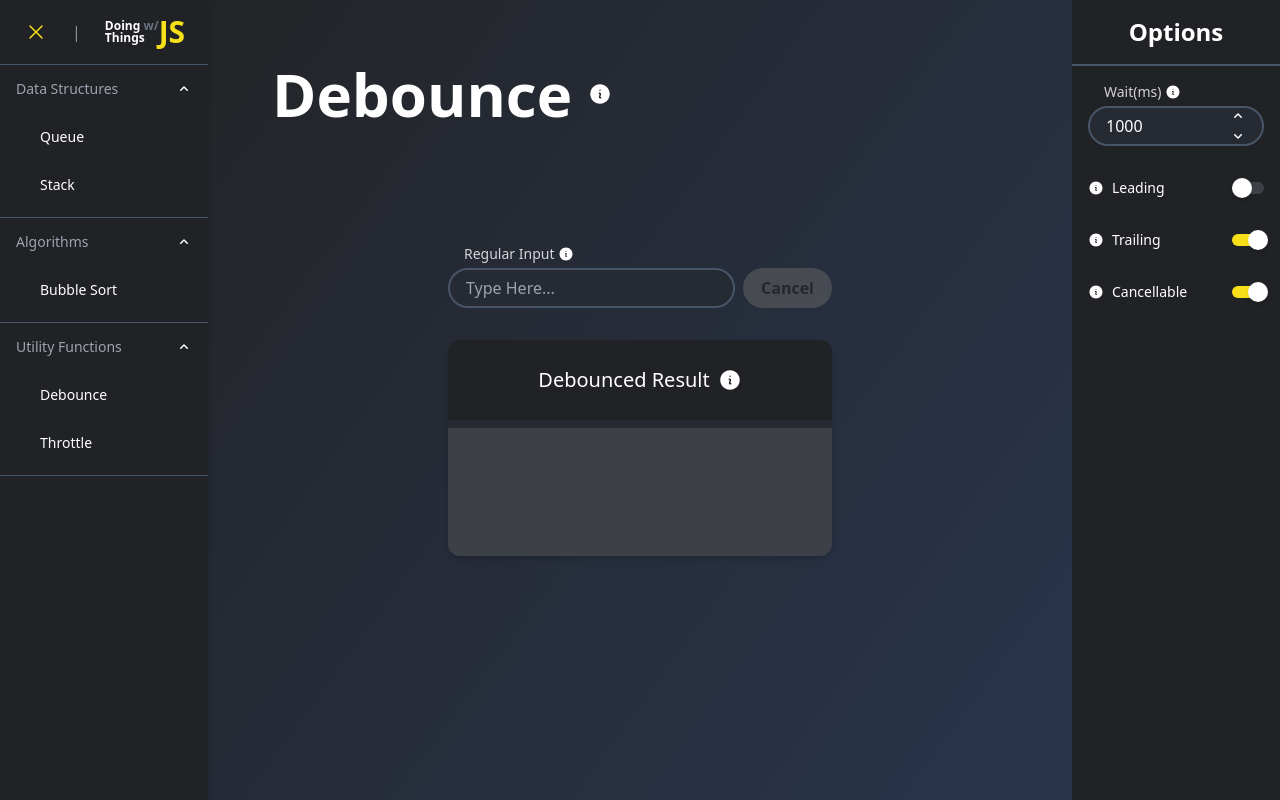
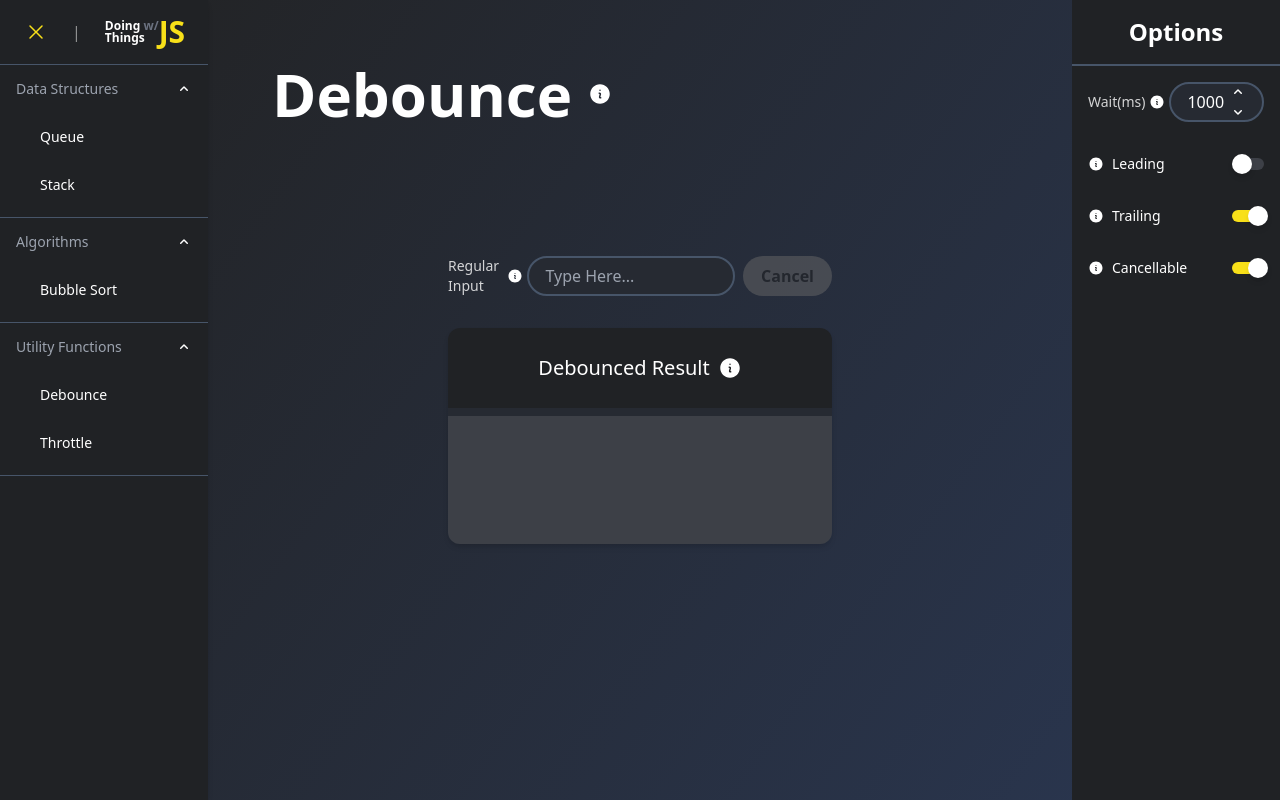
Before and after one commit to toekneeyou/doing-things-with-javascript, a React app: page /debounce in a window 1280 px wide. Built offline with nearby package versions, Linux system fonts and the light colour scheme.

Commit message:
allow label of input group to be positioned with prop

```diff
--- a/src/components/inputGroup/InputGroup.tsx
+++ b/src/components/inputGroup/InputGroup.tsx
@@ -15,6 +15,7 @@ export interface InputGroupProps
   > {
   label?: string;
   showLabel?: boolean;
+  labelPosition?: "top" | "left";
   inputGroupClassName?: string;
   labelClassName?: string;
   inputClassName?: string;
@@ -28,6 +29,7 @@ export default function InputGroup({
   inputGroupClassName,
   labelClassName,
   inputClassName,
+  labelPosition = "left",
   ...inputAttributes
 }: InputGroupProps) {
   const inputRef = useRef<HTMLInputElement>(null);
@@ -99,7 +101,11 @@ export default function InputGroup({
     <div
       className={classnames(
         "input-group",
-        "flex flex-col min-w-40 relative gap-y-1",
+        "flex min-w-40 relative",
+        {
+          "gap-x-1": labelPosition === "left",
+          "flex-col gap-y-1": labelPosition === "top",
+        },
         inputGroupClassName
       )}
     >
--- a/src/components/inputGroup/InputLabel.tsx
+++ b/src/components/inputGroup/InputLabel.tsx
@@ -17,10 +17,7 @@ export default function InputLabel({
 }: InputLabelProps) {
   return (
     <div
-      className={classnames(
-        "input-label",
-        "translate-x-4 flex items-center justify-start"
-      )}
+      className={classnames("input-label", "flex items-center justify-start")}
     >
       <label
         className={classnames(
@@ -34,10 +31,7 @@ export default function InputLabel({
       </label>
       {tooltipProps !== undefined && (
         <Tooltip
-          className={classnames(
-            "input-label__tooltip",
-            "ml-1"
-          )}
+          className={classnames("input-label__tooltip", "ml-1")}
           {...tooltipProps}
         >
           <InformationCircleIcon className="size-4 text-white" />
```
